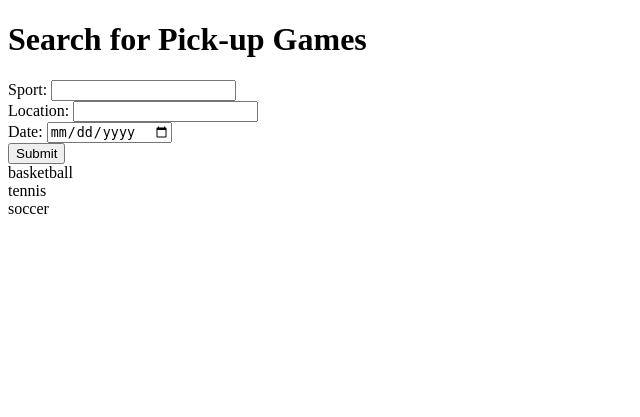
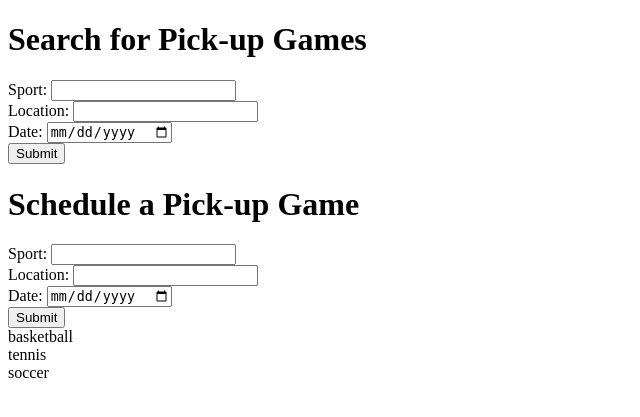
Before and after one commit to nikhil-a0/TigerBall, a Flask app: page / in a window 1280 px wide. Shown: the top 417 px of the page, without its empty margins (0-640 px from the left). Run offline with Flask 2, Linux system fonts and the light colour scheme.

Commit message:
database

```diff
--- a/Templates/index.html
+++ b/Templates/index.html
@@ -6,6 +6,13 @@
    <body>
       <h1> Search for Pick-up Games </h1>
       <form action="index" method="get">
+         Sport: <input type="text" name="Sport" > <br>
+         Location: <input type="text" name="Location" > <br>
+         Date: <input type="date" name="Date" > <br>
+         <input type="submit" value="Submit"> <br>
+      </form>
+      <h1> Schedule a Pick-up Game </h1>
+      <form action="index" method="post">
          Sport: <input type="text" name="Sport" > <br>
          Location: <input type="text" name="Location" > <br>
          Date: <input type="date" name="Date" > <br>
```
Also changed, not shown: database.sqlite (deleted), 1 other file.
